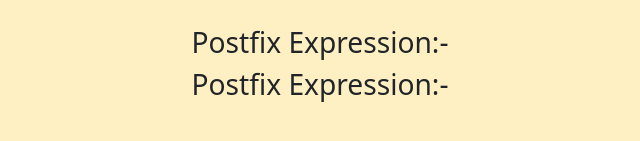
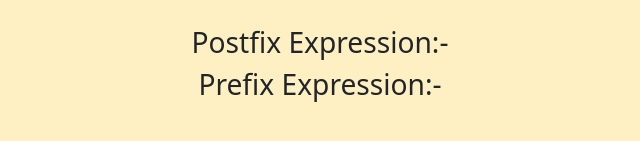
Before and after one commit to shivammahajancse/Infix-to-postfix-and-prefix-converter-using-JavaScript, a plain HTML site: page index.html in a window 1280 px wide. Shown: the part 385-526 px from the top of the page, 320-960 px from the left. Drawn offline with nearby package versions, Linux system fonts and the light colour scheme.

Commit message:
name updated

```diff
--- a/index.html
+++ b/index.html
@@ -34,7 +34,7 @@
   </div>
   <div class="output">
     <span style="font-size:1.4vw;  font-size: 2.2vw;">
-        Postfix Expression:-
+        Prefix Expression:-
         <span id="text2" style="color: black; font-weight: 600;" ></span>
     </span>
   </div>
```
